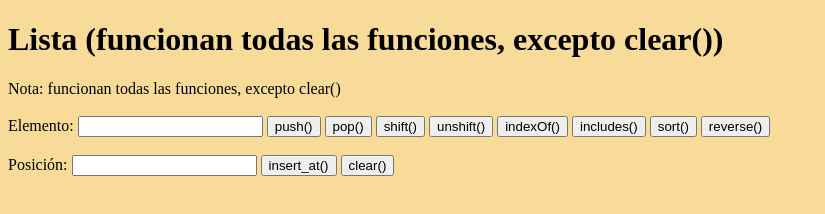
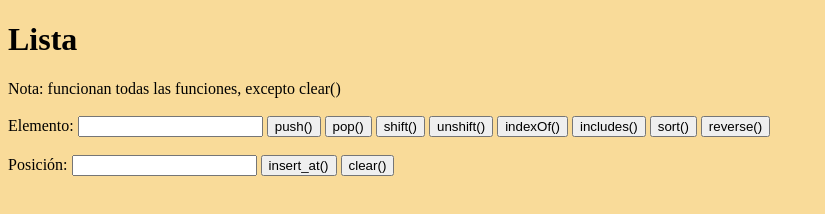
Before and after one commit to santiagohernandezalicia/santiagohernandezalicia.github.io, a plain HTML site: page listas.html in a window 1280 px wide. Shown: the whole page, without its empty margins (0-825 px from the left). Drawn offline with Linux system fonts and the light colour scheme.

Commit message:
Update listas.html

```diff
--- a/listas.html
+++ b/listas.html
@@ -7,7 +7,7 @@
     <script src="./js/listasOFUS.js"></script>
 </head>
 <body bgcolor="f9db99">
-    <h1>Lista (funcionan todas las funciones, excepto clear())</h1>
+    <h1>Lista</h1>
     Nota: funcionan todas las funciones, excepto clear()<br><br>
     Elemento:
     <input type="text" id="Elemento" onkeyup="CambioTexto()">
```
